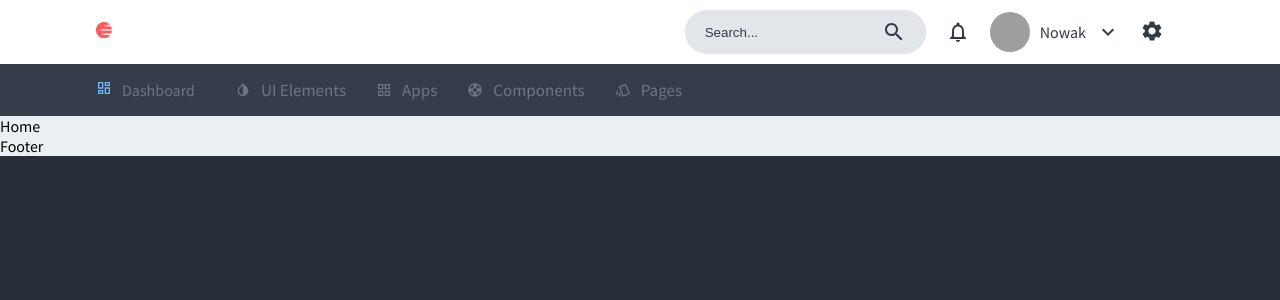
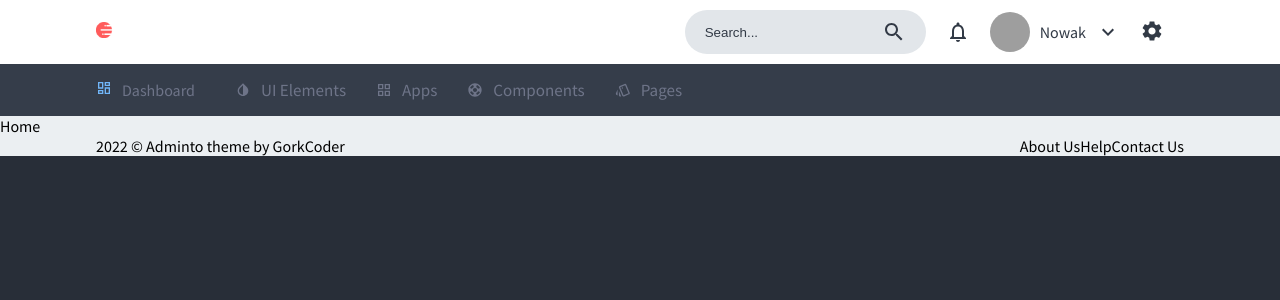
Before and after one commit to mehmetenfa/adminito-dashboad, a React (Create React App) app: page / in a window 1280 px wide. Shown: the top 300 px of the page. Built offline with nearby package versions, Linux system fonts and the light colour scheme; grey boxes are pictures that could not be loaded.

Commit message:
footerPage

```diff
--- a/src/components/footer/Footer.jsx
+++ b/src/components/footer/Footer.jsx
@@ -1,9 +1,25 @@
-import React from 'react'
+import React from "react";
+import "./footer.css";
 
 const Footer = () => {
   return (
-    <div>Footer</div>
-  )
-}
+    <>
+      <footer>
+        <div className="container flexSB">
+          <div className="legal">
+            <p>
+              2022 © Adminto theme by <span>GorkCoder</span>
+            </p>
+          </div>
+          <div className="links flexSB">
+            <li>About Us</li>
+            <li>Help</li>
+            <li>Contact Us</li>
+          </div>
+        </div>
+      </footer>
+    </>
+  );
+};
 
-export default Footer
+export default Footer;
```
